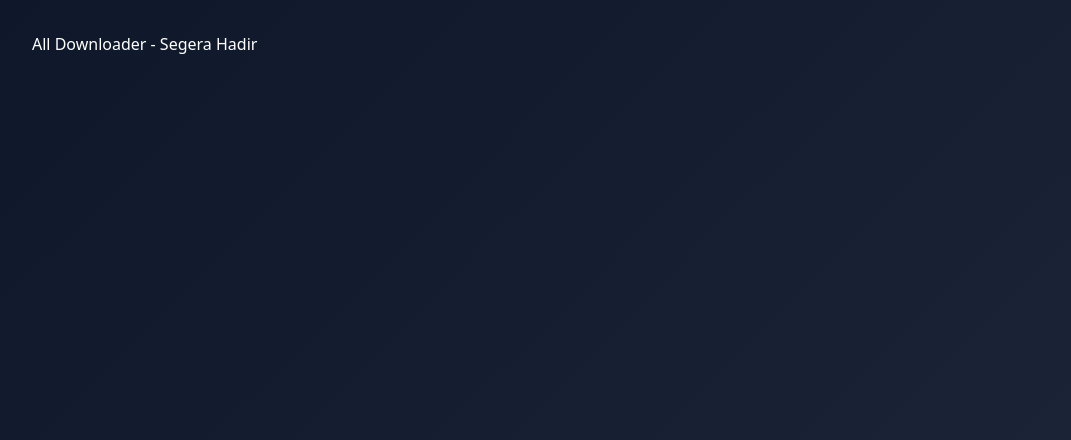
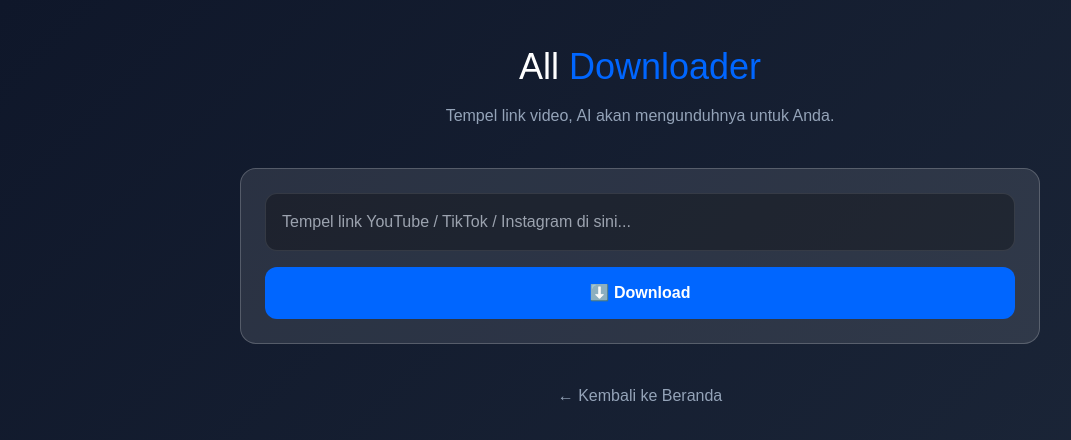
Before and after one commit to Skyzo-himonoto/TetrisCloud, a Next.js app: page /tools/downloader in a window 1280 px wide. Shown: the top 440 px of the page, without its empty margins (0-1071 px from the left). Built offline with nearby package versions, Linux system fonts and the light colour scheme.

Commit message:
Update page.tsx

```diff
--- a/src/app/tools/downloader/page.tsx
+++ b/src/app/tools/downloader/page.tsx
@@ -1,3 +1,88 @@
+'use client';
+
+import { useState } from 'react';
+
 export default function DownloaderPage() {
-  return <div className="p-8 text-white">All Downloader - Segera Hadir</div>;
+  const [url, setUrl] = useState('');
+  const [result, setResult] = useState<any>(null);
+  const [isLoading, setIsLoading] = useState(false);
+  const [error, setError] = useState('');
+
+  const handleDownload = async () => {
+    if (!url) return;
+    setIsLoading(true);
+    setResult(null);
+    setError('');
+
+    try {
+      const res = await fetch('/api/downloader', {
+        method: 'POST',
+        headers: { 'Content-Type': 'application/json' },
+        body: JSON.stringify({ url }),
+      });
+
+      const data = await res.json();
+
+      if (!res.ok) {
+        setError(data.error || 'Gagal mengunduh');
+      } else {
+        setResult(data);
+      }
+    } catch (err) {
+      setError('Terjadi kesalahan koneksi.');
+    } finally {
+      setIsLoading(false);
+    }
+  };
+
+  return (
+    <main style={{ minHeight: '100vh', background: 'linear-gradient(135deg, #0f172a, #1e293b)', color: 'white', padding: '40px 20px', fontFamily: 'Arial, sans-serif' }}>
+      <div style={{ maxWidth: '800px', margin: '0 auto' }}>
+
+        <div style={{ textAlign: 'center', marginBottom: '40px' }}>
+          <h1 style={{ fontSize: '36px', marginBottom: '10px' }}>
+            All <span style={{ color: '#0066FF' }}>Downloader</span>
+          </h1>
+          <p style={{ color: '#94a3b8' }}>Tempel link video, AI akan mengunduhnya untuk Anda.</p>
+        </div>
+
+        <div style={{ background: 'rgba(255,255,255,0.1)', border: '1px solid rgba(255,255,255,0.2)', borderRadius: '16px', padding: '24px', marginBottom: '20px' }}>
+          <input
+            type="text"
+            style={{ width: '100%', background: 'rgba(0,0,0,0.3)', border: '1px solid rgba(255,255,255,0.1)', borderRadius: '12px', padding: '16px', color: 'white', fontSize: '16px', outline: 'none', boxSizing: 'border-box' }}
+            placeholder="Tempel link YouTube / TikTok / Instagram di sini..."
+            value={url}
+            onChange={(e) => setUrl(e.target.value)}
+          />
+          <button
+            onClick={handleDownload}
+            disabled={isLoading}
+            style={{ marginTop: '16px', background: isLoading ? '#1e40af' : '#0066FF', color: 'white', padding: '14px 28px', borderRadius: '12px', border: 'none', fontSize: '16px', fontWeight: 'bold', cursor: isLoading ? 'not-allowed' : 'pointer', width: '100%' }}
+          >
+            {isLoading ? '⏳ Memproses...' : '⬇️ Download'}
+          </button>
+        </div>
+
+        {error && (
+          <div style={{ background: 'rgba(239,68,68,0.2)', border: '1px solid rgba(239,68,68,0.5)', borderRadius: '16px', padding: '20px', color: '#fca5a5' }}>
+            ❌ {error}
+          </div>
+        )}
+
+        {result && (
+          <div style={{ background: 'rgba(255,255,255,0.05)', border: '1px solid rgba(255,255,255,0.2)', borderRadius: '16px', padding: '24px' }}>
+            <h3 style={{ color: 'white', marginTop: 0 }}>Hasil:</h3>
+            <pre style={{ background: 'rgba(0,0,0,0.5)', padding: '16px', borderRadius: '12px', color: '#4ade80', fontSize: '12px', overflowX: 'auto', whiteSpace: 'pre-wrap' }}>
+              {JSON.stringify(result, null, 2)}
+            </pre>
+          </div>
+        )}
+
+        <div style={{ textAlign: 'center', marginTop: '40px' }}>
+          <a href="/" style={{ color: '#94a3b8', textDecoration: 'none' }}>← Kembali ke Beranda</a>
+        </div>
+
+      </div>
+    </main>
+  );
 }
```
